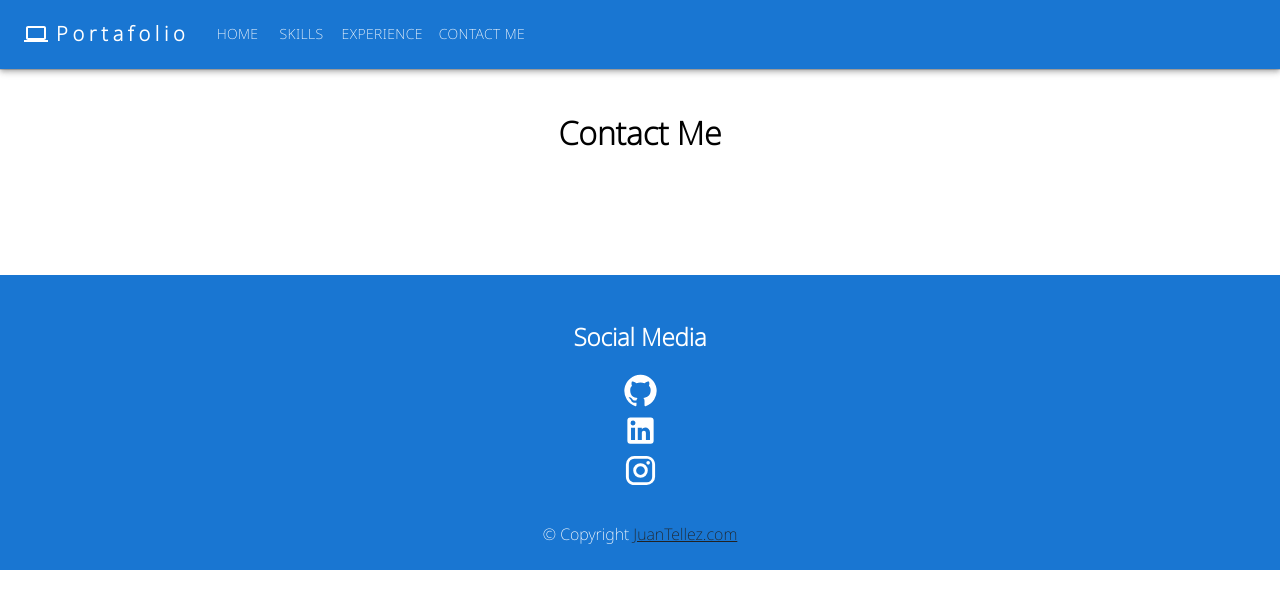
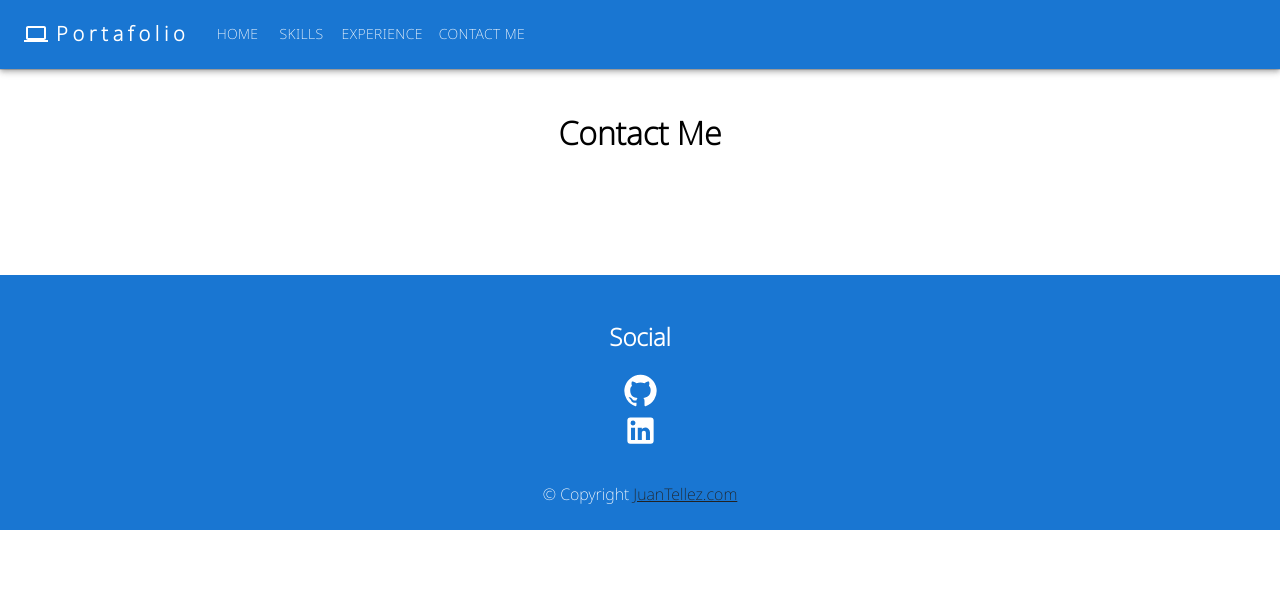
Before and after one commit to juanM20/Portafolio, a React (Create React App) app: page /Contact in a window 1280 px wide. Shown: the top 608 px of the page. Built offline with nearby package versions, Linux system fonts and the light colour scheme.

Commit message:
modifying styles in menu & delete instagram icon

```diff
--- a/src/components/CostumeNavLink/CostumeNavLink.jsx
+++ b/src/components/CostumeNavLink/CostumeNavLink.jsx
@@ -3,7 +3,7 @@ import  "../../styles/CostumeNavLink.css"
 
 const CostumeNavLink = ({to, route, ...props}) => {
     return (
-        <NavLink className="link" to={to}>
+        <NavLink className={props.class} to={to}>
             {route}
         </NavLink>
     );
--- a/src/components/Footer/Footer.jsx
+++ b/src/components/Footer/Footer.jsx
@@ -1,24 +1,19 @@
 import '../../styles/Footer.css';
 import GitHubIcon from '@mui/icons-material/GitHub';
 import LinkedInIcon from '@mui/icons-material/LinkedIn';
-import InstagramIcon from '@mui/icons-material/Instagram';
 import { CONTACT_LINKS } from '../../utils/properties';
-
 
 const github_link = CONTACT_LINKS['github-link'];
 const linkedin_link = CONTACT_LINKS['linkedin-link'];
-const insta_link = CONTACT_LINKS['instagram-link'];
-
 
 const Footer = () => {
     return (
         <div className="footer">
-            <h2 className='header-footer'>Social Media</h2>
+            <h2 className='header-footer'>Social</h2>
 
             <div className='icons-section'>
                 <a href={github_link} target='_blank' rel="noreferrer"><GitHubIcon fontSize='large'>  </GitHubIcon> </a>
                 <a href={linkedin_link} target='_blank' rel="noreferrer"> <LinkedInIcon fontSize='large'> </LinkedInIcon> </a>
-                <a href={insta_link} target='_blank' rel="noreferrer"> <InstagramIcon fontSize='large' >    </InstagramIcon> </a>
             </div>
             <div className='copyright-section'>
                 © {new Date().getFullYear} Copyright {' '}
--- a/src/components/Navbar/NavBar.jsx
+++ b/src/components/Navbar/NavBar.jsx
@@ -64,7 +64,7 @@ const NavBar = () => {
                                 textDecoration: 'none',
                             }}
                         >
-                            <CostumeNavLink to="/Home" route="Portafolio" />
+                            <CostumeNavLink to="/Home" route="Portafolio" class="link"/>
                         </Typography>
                     <Box sx={{ flexGrow: 1, display: { xs: 'flex', md: 'none' } }}>
                         <IconButton
@@ -100,7 +100,7 @@ const NavBar = () => {
                                     <MenuItem key={page.routeName} onClick={handleCloseNavMenu}>
 
                                         <Typography textAlign="center">
-                                            <CostumeNavLink to={page.route} route={page.routeName} />
+                                            <CostumeNavLink to={page.route} route={page.routeName} class="link-mobile"/>
                                         </Typography>
 
                                     </MenuItem>
@@ -125,7 +125,7 @@ const NavBar = () => {
                                 textDecoration: 'none',
                             }}
                         >
-                            <CostumeNavLink to="/Home" route="Portafolio" />
+                            <CostumeNavLink to="/Home" route="Portafolio" class="link"/>
                         </Typography>
 
                     <Box sx={{ flexGrow: 1, display: { xs: 'none', md: 'flex' } }}>
@@ -137,7 +137,7 @@ const NavBar = () => {
                                     onClick={handleCloseNavMenu}
                                     sx={{ my: 2, color: 'white', display: 'block' }}
                                 >
-                                    <CostumeNavLink to={page.route} route={page.routeName} />
+                                    <CostumeNavLink to={page.route} route={page.routeName} class="link"/>
                                 </Button>
                         ))}
                     </Box>
--- a/src/styles/Footer.css
+++ b/src/styles/Footer.css
@@ -16,11 +16,12 @@
 
 .header-footer {
     align-self: center;
+    font-weight: bold;
 }
 
 .icons-section {
     display: flex;
-    justify-content: space-around;
+    justify-content: space-evenly;
     margin-bottom: 30px;
 }
 .icons-section a {
--- a/src/styles/Navbar.css
+++ b/src/styles/Navbar.css
@@ -2,6 +2,12 @@
 
 .link {
     text-decoration: none;
+    color: #ffffff;
+}
+
+.link-mobile {
+    text-decoration: none;
+    color: #000000;
 }
 
 @media screen and (min-width: 1080px) {
@@ -13,8 +19,4 @@
     .button-desktop:hover {
         background-color: rgb(14, 46, 134) !important ;
     }
-
-    .link {
-        color: #ffffff;
-    }
 }
--- a/src/utils/properties.js
+++ b/src/utils/properties.js
@@ -3,5 +3,4 @@
 export const CONTACT_LINKS = {
     'github-link': 'https://github.com/juanM20',
     'linkedin-link': 'https://www.linkedin.com/feed/',
-    'instagram-link': 'https://www.instagram.com/john_honor20/'
 }
```
